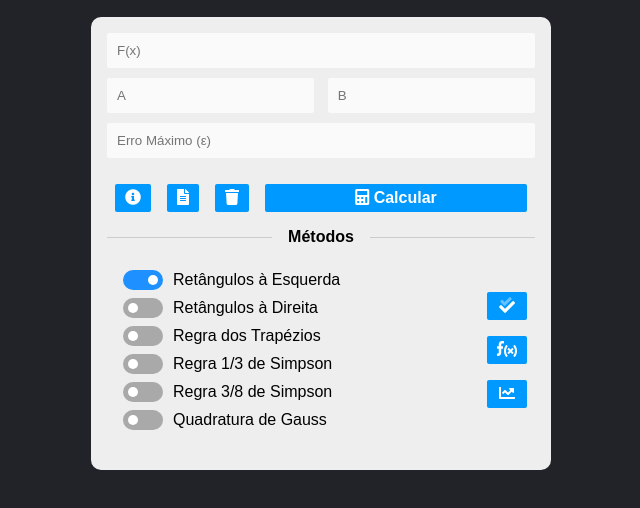
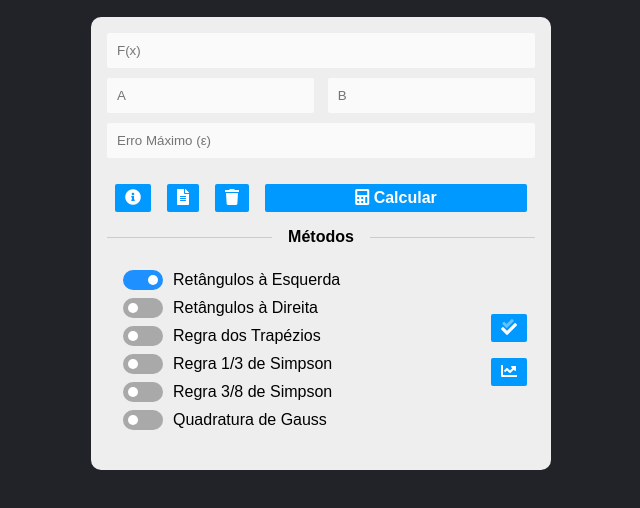
Before and after one commit to kszinhu/MNC-Integral, a website: page index.html in a window 1280 px wide. Shown: the part 94-602 px from the top of the page, without its empty margins (309-949 px from the left). Drawn offline with nearby package versions, Linux system fonts and the light colour scheme.

Commit message:
Useless button excluded

```diff
--- a/index.html
+++ b/index.html
@@ -127,9 +127,7 @@
                     <!-- Select All button -->
                     <button class="btn button" id="button-info" onclick="selectAll()">
                       <i class="fad fa-check-double"></i></button>
-                    <!-- Adjust function -->
-                    <button class="btn button" id="button-adjust" onclick="curvesAdjust()">
-                      <i class="fas fa-function"></i></button>
+
                     <!-- Disabled genChart button-->
                     <button class="btn button" id="button-clear" onclick="genChart(getInput())">
                       <i class="fas fa-chart-line"></i></button>
```
